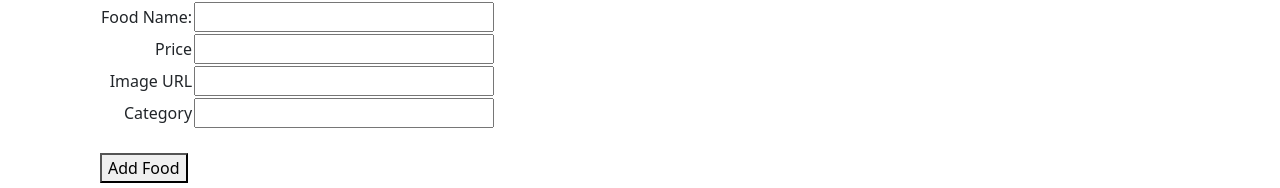
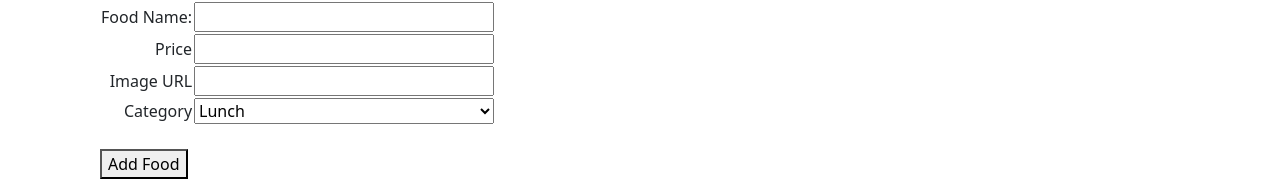
Before and after one commit to gmshimon/jom-tapau-kaz-amra, a React (Create React App) app: page /data in a window 1280 px wide. Shown: the part 153-341 px from the top of the page. Built offline with nearby package versions, Linux system fonts and the light colour scheme; the HTML template or start-up script is replaced by a standard one.

Commit message:
added form database adding

```diff
--- a/src/Components/Data/Data_form.js
+++ b/src/Components/Data/Data_form.js
@@ -1,20 +1,49 @@
 import React from 'react'
+import { useRef } from 'react';
 
 const Data_form = () => {
-    const HandleAdd = () =>{
-        console.log('Hello world');
+  const nameRef = useRef();
+  const priceRef =useRef();
+  const imgRef =useRef();
+  const catRef =useRef();
+    const HandleAdd = e =>{
+
+       e.preventDefault();
+       const name = nameRef.current.value;
+       const price= priceRef.current.value;
+       const imgURL= imgRef.current.value;
+       const category= catRef.current.value;
+
+       const foodCollection={
+        name, price,imgURL,category
+       }
+
+       fetch('http://localhost:5000/food', {
+
+        method: "POST",
+        headers: {
+          "content-type": "application/json"
+
+        },
+        body: JSON.stringify(foodCollection)
+
+       }).then(res=>res.json()).then(data=>{
+        console.log("this is data mind it",data);
+       })
+
+
     }
   return (
     <div>
       <h1>Data insertion form for Jom Tapau</h1>
-      <form style={{ marginTop: '50px', marginLeft: '100px' }}>
+      <form onSubmit={HandleAdd} style={{ marginTop: '50px', marginLeft: '100px' }}>
         <table>
           <tr>
             <td align='right'>
               <label for='foodName'>Food Name:</label>
             </td>
             <td>
-              <input
+              <input ref={nameRef}
                 style={{ width: '300px' }}
                 type='text'
                 name='foodName'
@@ -26,7 +55,7 @@ const Data_form = () => {
               <label for='price'>Price</label>
             </td>
             <td>
-              <input
+              <input ref={priceRef}
                 style={{ width: '300px' }}
                 type='text'
                 name='price'
@@ -38,7 +67,7 @@ const Data_form = () => {
               <label for='image'>Image URL</label>
             </td>
             <td>
-              <input
+              <input ref={imgRef}
                 style={{ width: '300px' }}
                 type='text'
                 name='image'
@@ -50,11 +79,12 @@ const Data_form = () => {
               <label for='category'>Category</label>
             </td>
             <td>
-              <input
-                style={{ width: '300px' }}
-                type='text'
-                name='category'
-              />
+
+              <select ref={catRef}  style={{width:"300px"}} name="Category" id="">
+                <option value="Lunch">Lunch</option>
+                <option value="BreakFast">BreakFast</option>
+                <option value="Drinks">Drinks</option>
+              </select>
             </td>
           </tr>
         </table>
```
